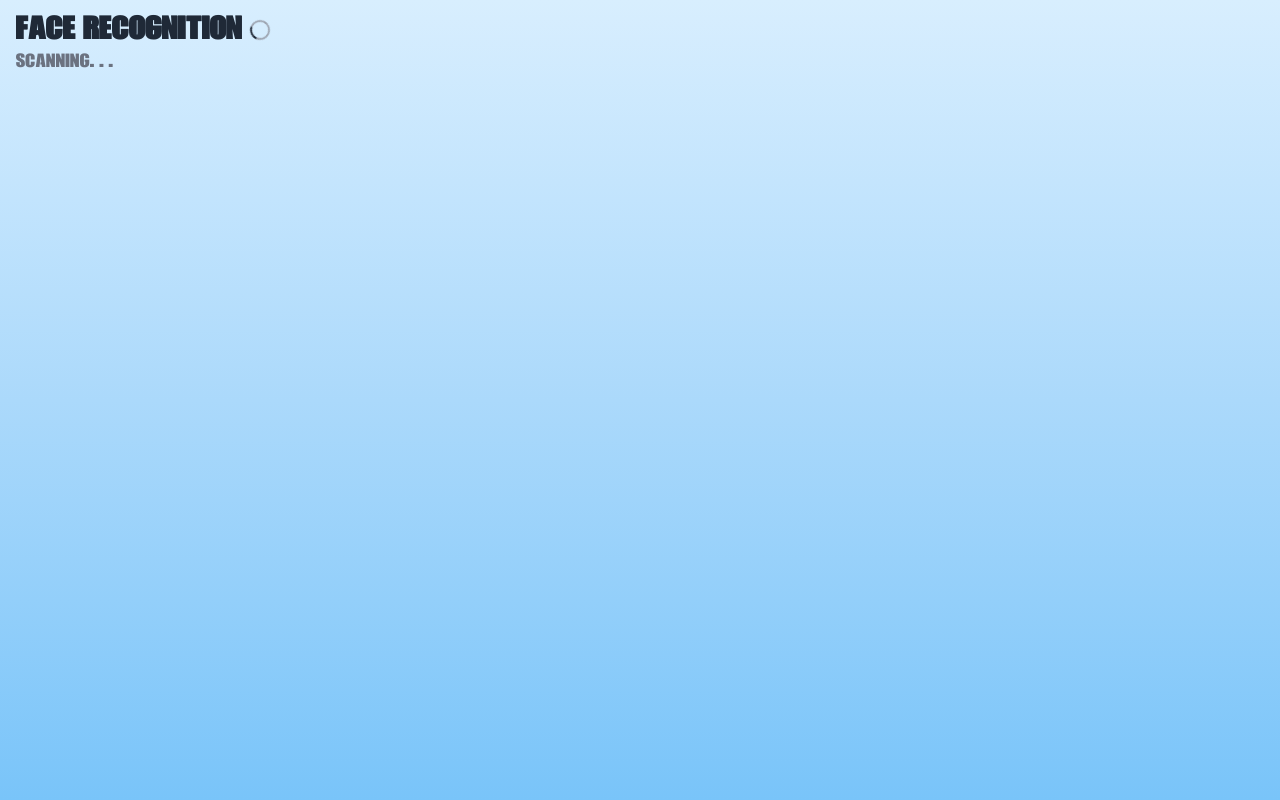
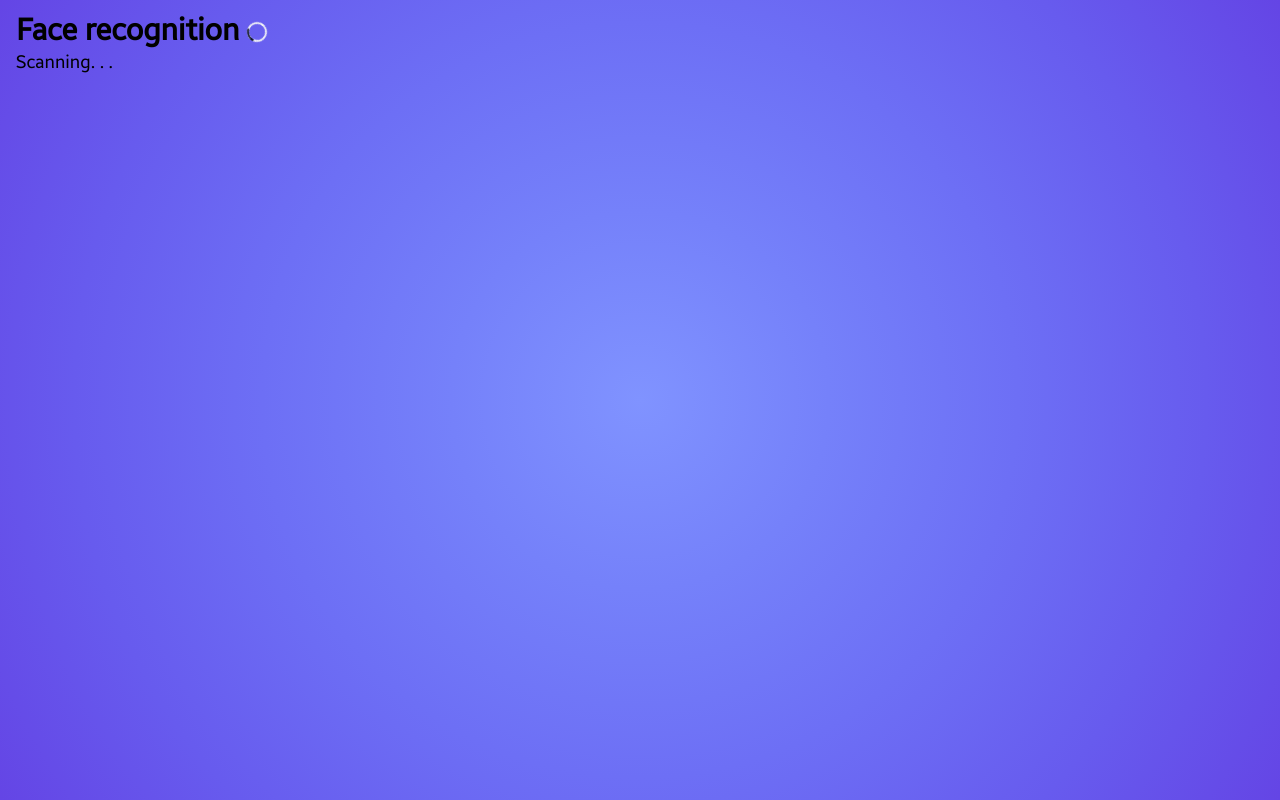
Before and after one commit to DropB1t/kodi, a Flask app: page / in a window 1280 px wide. Run offline with Flask 2, Linux system fonts and the light colour scheme; a map, chart or similar area stays blank.

Commit message:
samsung one ui style interface

```diff
--- a/server/app.py
+++ b/server/app.py
@@ -3,6 +3,7 @@ from flask_mqtt import Mqtt
 from flask_socketio import SocketIO
 from camera import VideoCamera
 import eventlet
+import json
 
 app = Flask(__name__, template_folder='templates', static_folder='static')
 
@@ -80,6 +81,7 @@ def on_publish(client, userdata, result):
     print("Data published \n")
 
 """
+<<<<<<< Updated upstream
 Preferendo una canzone mandi verso il topic <prsn/0000/musicPreference> e
 la conferma della preferenza in un json
 """
@@ -87,6 +89,8 @@ la conferma della preferenza in un json
 """ WebSocketIO Dispatcher """
 
 """
+=======
+>>>>>>> Stashed changes
 @app.route('/publish', methods=['POST'])
 def publish_message():
    request_data = request.get_json()
--- a/server/static/css/main.css
+++ b/server/static/css/main.css
@@ -43,7 +43,7 @@ html {
   -o-tab-size: 4;
      tab-size: 4;
   /* 3 */
-  font-family: Call_Duty, sans-serif;
+  font-family: Samsung Sans Regular, sans-serif;
   /* 4 */
   font-feature-settings: normal;
   /* 5 */
@@ -561,6 +561,12 @@ video {
   width: 100%;
 }
 
+.border-spacing-20 {
+  --tw-border-spacing-x: 5rem;
+  --tw-border-spacing-y: 5rem;
+  border-spacing: var(--tw-border-spacing-x) var(--tw-border-spacing-y);
+}
+
 @keyframes spin {
   to {
     transform: rotate(360deg);
@@ -593,7 +599,7 @@ video {
 }
 
 .bg-main {
-  background-image: linear-gradient(to bottom, #d8eefe, #c2e4fd, #abd9fb, #93cffa, #79c4f9);
+  background-image: radial-gradient(circle, #8093ff, #7581fa, #6d6ff5, #675bee, #6445e5);;
 }
 
 .bg-cover {
@@ -606,6 +612,10 @@ video {
 
 .fill-gray-800 {
   fill: #1f2937;
+}
+
+.fill-gray-900 {
+  fill: #111827;
 }
 
 .px-4 {
@@ -645,9 +655,19 @@ video {
   color: rgb(156 163 175 / var(--tw-text-opacity));
 }
 
+.text-\[\#363636\] {
+  --tw-text-opacity: 1;
+  color: rgb(54 54 54 / var(--tw-text-opacity));
+}
+
 .text-gray-500 {
   --tw-text-opacity: 1;
   color: rgb(107 114 128 / var(--tw-text-opacity));
+}
+
+.text-gray-100 {
+  --tw-text-opacity: 1;
+  color: rgb(243 244 246 / var(--tw-text-opacity));
 }
 
 .shadow-sm {
@@ -657,7 +677,51 @@ video {
 }
 
 @font-face {
-  font-family: "Call_Duty";
+  font-family: 'Samsung Sans Regular';
 
-  src: url("../fonts/Call_Duty.otf") format("opentype");
+  font-style: normal;
+
+  font-weight: normal;
+
+  src: local('Samsung Sans Regular'), url('../fonts/SamsungSans-Regular.woff') format('woff');
 }
+
+@font-face {
+  font-family: 'Samsung Sans Thin';
+
+  font-style: normal;
+
+  font-weight: normal;
+
+  src: local('Samsung Sans Thin'), url('../fonts/SamsungSans-Thin.woff') format('woff');
+}
+
+@font-face {
+  font-family: 'Samsung Sans Light';
+
+  font-style: normal;
+
+  font-weight: normal;
+
+  src: local('Samsung Sans Light'), url('../fonts/SamsungSans-Light.woff') format('woff');
+}
+
+@font-face {
+  font-family: 'Samsung Sans Medium';
+
+  font-style: normal;
+
+  font-weight: normal;
+
+  src: local('Samsung Sans Medium'), url('../fonts/SamsungSans-Medium.woff') format('woff');
+}
+
+@font-face {
+  font-family: 'Samsung Sans Bold';
+
+  font-style: normal;
+
+  font-weight: normal;
+
+  src: local('Samsung Sans Bold'), url('../fonts/SamsungSans-Bold.woff') format('woff');
+}
--- a/server/tailwind.config.js
+++ b/server/tailwind.config.js
@@ -10,11 +10,11 @@ module.exports = {
   },
   theme: {
     fontFamily: {
-      'sans': ['Call_Duty', 'sans-serif'],
+      'sans': ['Samsung Sans Regular', 'sans-serif'],
     },
     extend: {
       backgroundImage: {
-        'main': "linear-gradient(to bottom, #d8eefe, #c2e4fd, #abd9fb, #93cffa, #79c4f9)",
+        'main': "radial-gradient(circle, #8093ff, #7581fa, #6d6ff5, #675bee, #6445e5);",
       }
     },
   },
--- a/server/templates/index.html
+++ b/server/templates/index.html
@@ -1,4 +1,5 @@
-<!DOCTYPE html class="h-full">
+<!DOCTYPE html>
+<html lang="en" class="h-full">
 
 <head>
   <meta charset="UTF-8">
@@ -6,13 +7,14 @@
   <meta http-equiv="X-UA-Compatible" content="ie=edge">
   <link rel="shortcut icon" href="{{ url_for('static', filename='img/favicon.ico') }}">
   <link rel="stylesheet" href="{{ url_for('static', filename='css/main.css') }}">
-  <title>Kodi Dashboard</title>
+  <title>Kodi</title>
 </head>
 
 <body class="bg-main bg-cover bg-center">
-  <h1 class="text-3xl px-4 text-gray-800 pt-3 font-bold inline-flex items-center">Face recognition
+  <h1 class="text-3xl px-4 pt-3 font-bold inline-flex items-center">Face recognition
     <div role="status">
-      <svg class="inline ml-2 w-5 h-5 self-center text-gray-400 animate-spin fill-gray-800" viewBox="0 0 100 101" fill="none" xmlns="http://www.w3.org/2000/svg">
+      <svg class="inline ml-2 w-5 h-5 self-center text-gray-100 animate-spin fill-gray-900 " viewBox="0 0 100 101"
+        fill="none" xmlns="http://www.w3.org/2000/svg">
         <path
           d="M100 50.5908C100 78.2051 77.6142 100.591 50 100.591C22.3858 100.591 0 78.2051 0 50.5908C0 22.9766 22.3858 0.59082 50 0.59082C77.6142 0.59082 100 22.9766 100 50.5908ZM9.08144 50.5908C9.08144 73.1895 27.4013 91.5094 50 91.5094C72.5987 91.5094 90.9186 73.1895 90.9186 50.5908C90.9186 27.9921 72.5987 9.67226 50 9.67226C27.4013 9.67226 9.08144 27.9921 9.08144 50.5908Z"
           fill="currentColor" />
@@ -20,22 +22,16 @@
           d="M93.9676 39.0409C96.393 38.4038 97.8624 35.9116 97.0079 33.5539C95.2932 28.8227 92.871 24.3692 89.8167 20.348C85.8452 15.1192 80.8826 10.7238 75.2124 7.41289C69.5422 4.10194 63.2754 1.94025 56.7698 1.05124C51.7666 0.367541 46.6976 0.446843 41.7345 1.27873C39.2613 1.69328 37.813 4.19778 38.4501 6.62326C39.0873 9.04874 41.5694 10.4717 44.0505 10.1071C47.8511 9.54855 51.7191 9.52689 55.5402 10.0491C60.8642 10.7766 65.9928 12.5457 70.6331 15.2552C75.2735 17.9648 79.3347 21.5619 82.5849 25.841C84.9175 28.9121 86.7997 32.2913 88.1811 35.8758C89.083 38.2158 91.5421 39.6781 93.9676 39.0409Z"
           fill="currentFill" />
       </svg>
-      <span class="sr-only">Scanning...</span>
+      <span class="sr-only">Loading Animation</span>
     </div>
   </h1>
 
-  <h4 class="text-gray-500 text-lg px-4 pb-1">Scanning. . . </h4> <!-- Mettere la data e il meteo -->
-
-
-  <!-- <div class="self-center w-1/2 border border-l-indigo-500 border-dashed shadow-sm">
+  <h4 class="text-lg px-4 pb-1">Scanning. . . </h4> <!-- Mettere la data e il meteo -->
+<!--
+  <div class="self-center w-1/2 border border-spacing-20 shadow-sm">
     <img class="w-full" src="{{ url_for('video_feed') }}" />
-  </div> -->
-
-  <video autoplay="true" id="videoElement"></video>
-  <canvas id="canvasElement"></canvas>
-
-  <img id="photo">
   </div>
+ -->
 </body>
 
 </html>
```
Also changed, not shown: server/static/css/src/style.css (+33 -3 lines), server/static/fonts/Call_Duty.otf (deleted), server/static/fonts/SamsungSans-Bold.woff (added), server/static/fonts/SamsungSans-Light.woff (added), server/static/fonts/SamsungSans-Medium.woff (added), server/static/fonts/SamsungSans-Regular.woff (added), server/static/fonts/SamsungSans-Thin.woff (added), server/static/img/favicon.ico, 1 other file.
